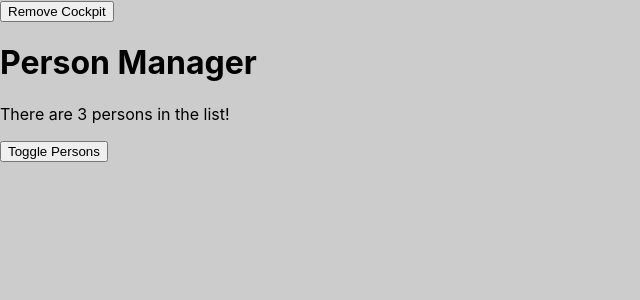
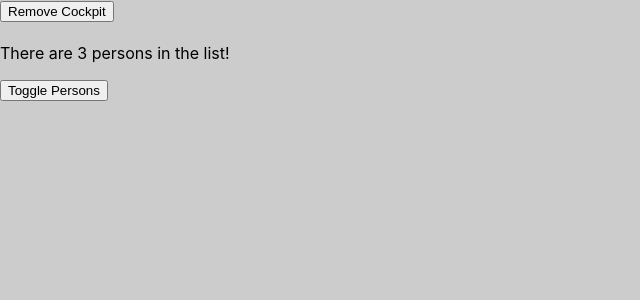
Before and after one commit to FredrikPedersen/Learning_React, a React app in the folder react-complete-guide/: page / in a window 1280 px wide. Shown: the top 300 px of the page, without its empty margins (0-640 px from the left). Built offline with nearby package versions, Linux system fonts and the light colour scheme.

Commit message:
Completed Section 7: Part 106: Another Form of HOCs

```diff
--- a/react-complete-guide/src/Containers/App.js
+++ b/react-complete-guide/src/Containers/App.js
@@ -2,7 +2,7 @@
 import styles from "./App.css";
 import Persons from "../Components/Persons/Persons";
 import Cockpit from "../Components/Cockpit/Cockpit";
-import WithClass from "../HigherOrderComponents/WithClass"
+import withClass from "../HigherOrderComponents/withClass"
 
 
 class App extends Component {
@@ -85,7 +85,7 @@
         }
 
         return (
-            <WithClass classes={styles.app}>
+            <>
                 <button onClick={() =>  {this.state.showCockpit ? this.setState({showCockpit: false}) : this.setState({showCockpit: true})}}>Remove Cockpit</button>
                 {this.state.showCockpit ? (
                     <Cockpit
@@ -97,9 +97,9 @@
                 }
 
                 {persons}
-            </WithClass>
+            </>
         );
     }
 }
 
-export default App;
+export default withClass(App, styles.app);
--- a/react-complete-guide/src/HigherOrderComponents/WithClass.js
+++ b/react-complete-guide/src/HigherOrderComponents/WithClass.js
@@ -1,7 +1,11 @@
 import React from "react";
 
-const withClass = props => (
-    <div className={props.classes}>{props.children}</div>
-);
+const withClass = (WrappedComponent, className) => {
+    return props => (
+        <div className={className}>
+            <WrappedComponent/>
+        </div>
+    );
+};
 
 export default withClass;
```
